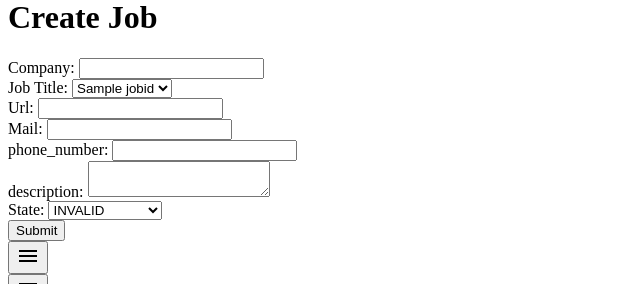
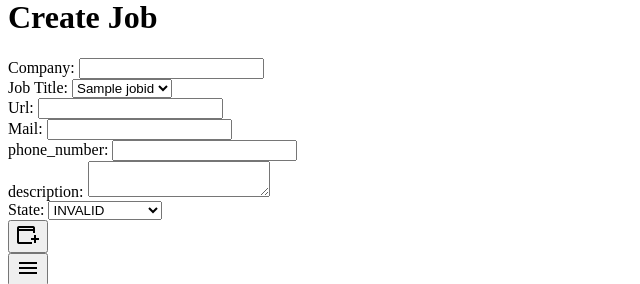
Before and after one commit to justusdecker/Application-Manager, a Flask app: page /jobs/create in a window 1280 px wide. Shown: the part 22-306 px from the top of the page, without its empty margins (0-640 px from the left). Run offline with Flask 3, Linux system fonts and the light colour scheme; tables that the repository leaves empty hold one stand-in row (values such as "Sample post"); parts of the project's set-up code (start-up, migrations or seed data) failed here and were passed over.

Commit message:
fixed #29

```diff
--- a/src/frontend/templates/jobs_c.html
+++ b/src/frontend/templates/jobs_c.html
@@ -40,7 +40,7 @@
                 {% endfor %}
             </select>
             <div class="send-spacer"></div>
-            <input type="submit">
+            <button type="submit" class="btn-create"><span class="material-symbols-outlined">add_ad</span></button>
         </form>
     </div>
 {% endblock %}
```
